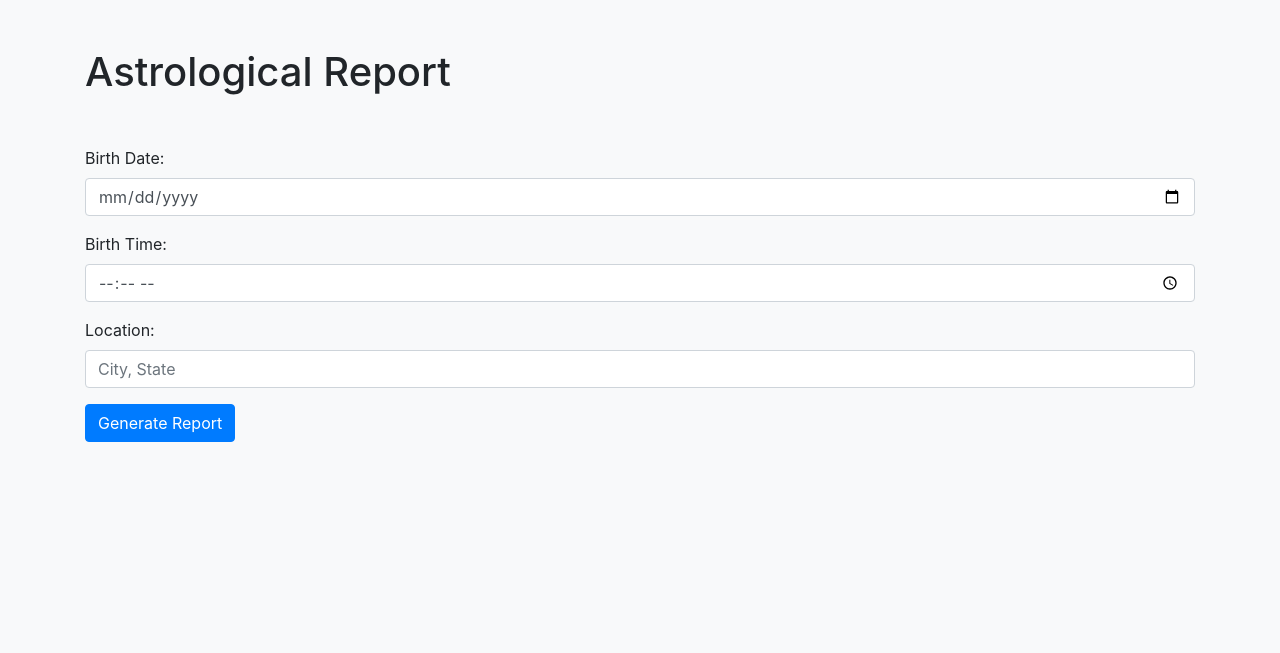
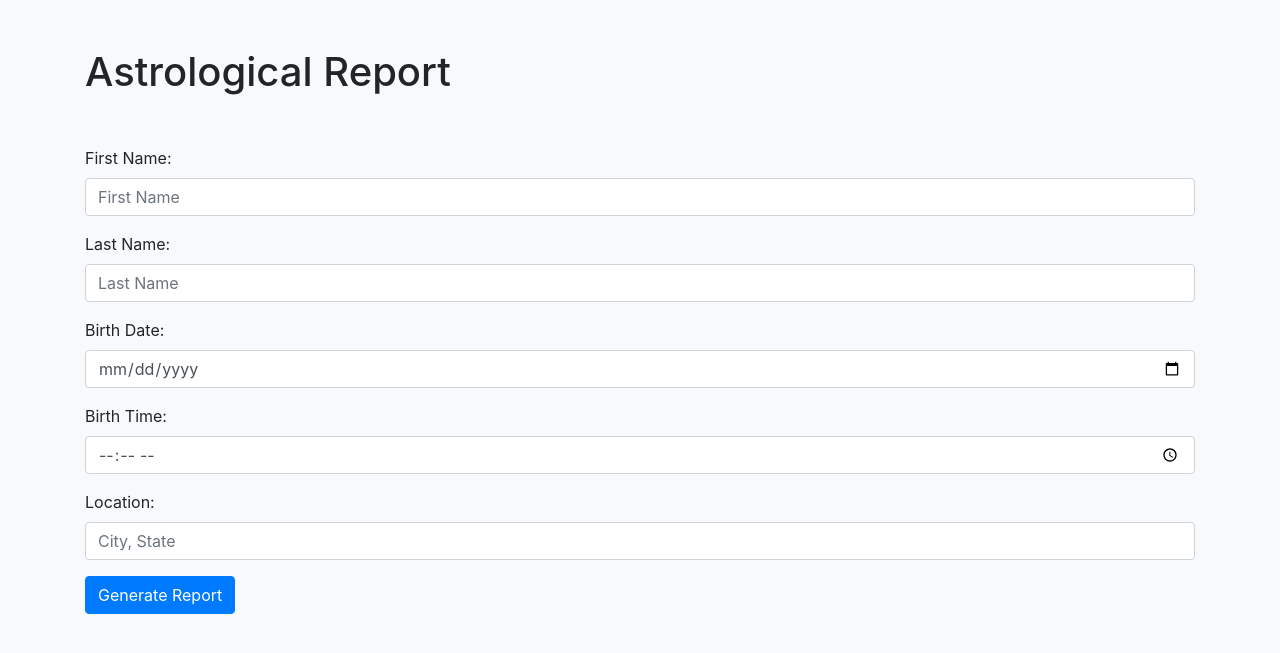
Before and after one commit to wfrancis/astro, a Flask app: page / in a window 1280 px wide. Shown: the top 653 px of the page. Run offline with Flask 3, Linux system fonts and the light colour scheme; some libraries are stand-ins or nearby versions.

Commit message:
Add name to report

```diff
--- a/astrology_app/app.py
+++ b/astrology_app/app.py
@@ -13,12 +13,14 @@ def index():
 def report():
     data = request.json
     print(f"Received data: {data}")
+    first_name = data['first_name']
+    last_name = data['last_name']
     birth_date = data['birth_date']
     birth_time = data['birth_time']
     location = data['location']
 
     # Generate the astrology report
-    report = generate_astrology_report(birth_date, birth_time, location)
+    report = generate_astrology_report(first_name, last_name, birth_date, birth_time, location)
     print(f"Generated report: {report}")
 
     # Return the report as JSON
--- a/astrology_app/templates/index.html
+++ b/astrology_app/templates/index.html
@@ -11,6 +11,14 @@
     <div class="container">
         <h1 class="mt-5">Astrological Report</h1>
         <form id="astroForm">
+            <div class="form-group">
+                <label for="firstName">First Name:</label>
+                <input type="text" class="form-control" id="firstName" placeholder="First Name" required>
+            </div>
+            <div class="form-group">
+                <label for="lastName">Last Name:</label>
+                <input type="text" class="form-control" id="lastName" placeholder="Last Name" required>
+            </div>
             <div class="form-group">
                 <label for="birthDate">Birth Date:</label>
                 <input type="date" class="form-control" id="birthDate" required>
@@ -26,7 +34,6 @@
             <button type="submit" class="btn btn-primary">Generate Report</button>
         </form>
         <div id="reportSection" class="mt-5" style="display: none;">
-            <h2>Your Astrological Report</h2>
             <div id="astroReport"></div>
 <!--            <button id="openChat" class="btn btn-secondary mt-3">Ask Questions</button>-->
         </div>
@@ -61,12 +68,16 @@
             $('#astroForm').on('submit', function (event) {
                 event.preventDefault();
 
+                let firstName = $('#firstName').val();
+                let lastName = $('#lastName').val();
                 let birthDate = $('#birthDate').val();
                 let birthTime = $('#birthTime').val();
                 let location = $('#location').val();
 
                 // Format the data as required
                 let formattedData = {
+                    first_name: firstName,
+                    last_name: lastName,
                     birth_date: birthDate,
                     birth_time: birthTime,
                     location: location
@@ -91,6 +102,8 @@
             function formatReport(report) {
                 console.log('Formatting report:', report); // Debugging statement
                 return `
+                    <h2>Astrological Report for ${report['First Name']} ${report['Last Name']}</h2>
+<!--                    <p><strong>Name:</strong> ${report['First Name']} ${report['Last Name']} </p>-->
                     <p><strong>Ascendant:</strong> ${report.Ascendant}</p>
                     <p><strong>Aspects:</strong> ${report.Aspects.length ? report.Aspects.join(', ') : 'None listed'}</p>
                     <p><strong>Current Vimshottari Dasha:</strong> ${report['Current Vimshottari Dasha']}</p>
```
Also changed, not shown: astro.py (+6 -2 lines).
